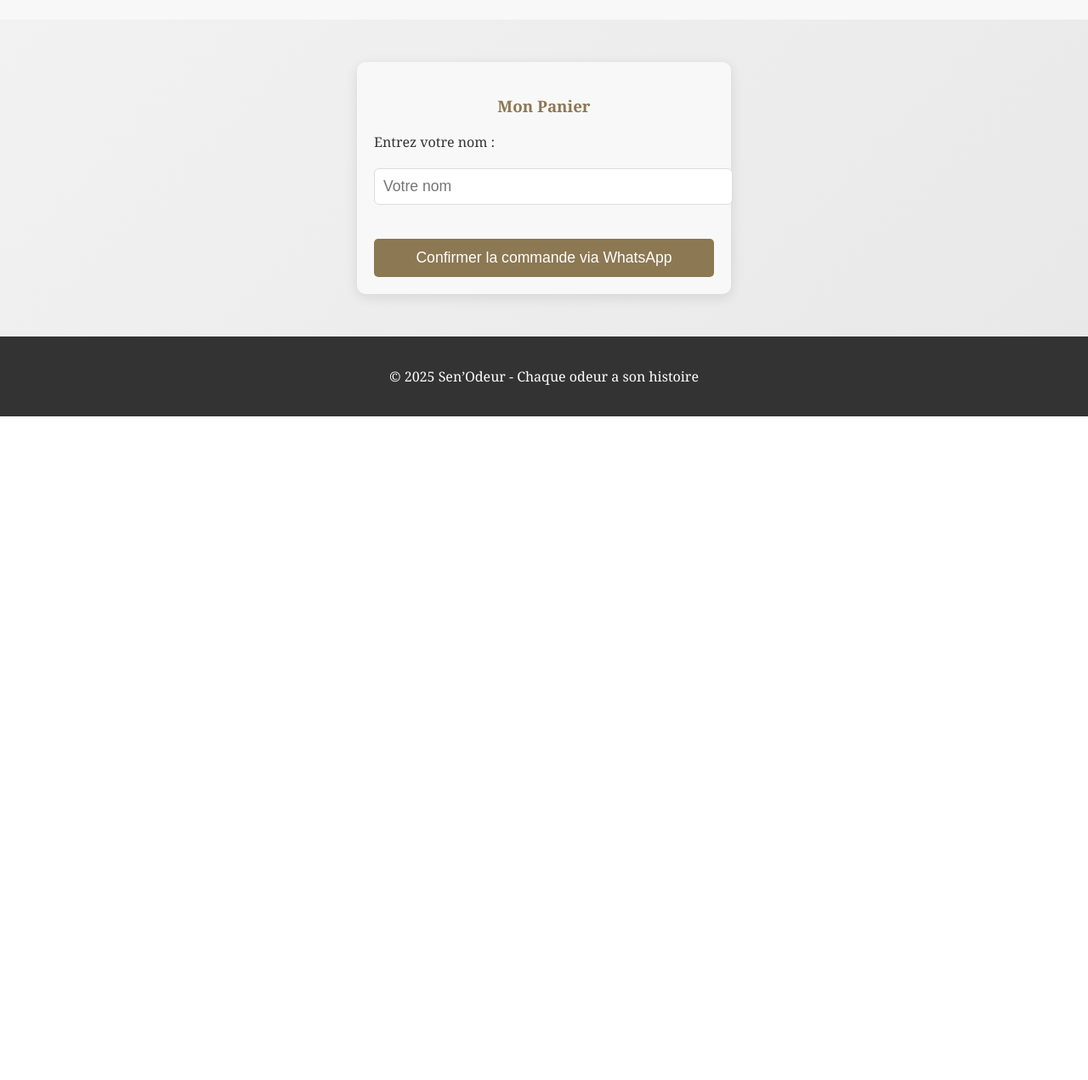
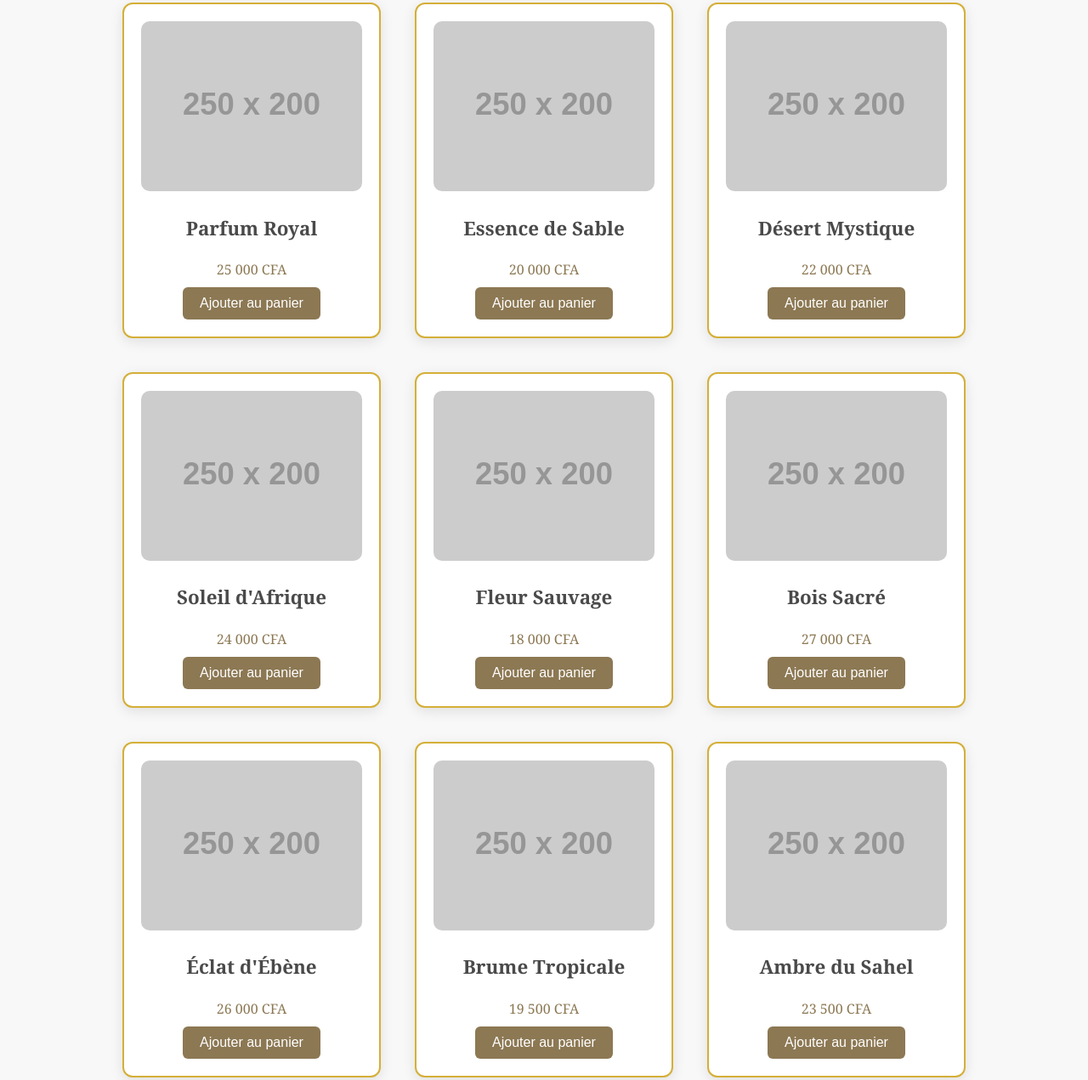
Before and after one commit to alioune2505/sen-odeur, a plain HTML site: page index.html in a window 1280 px wide. Shown: the part 561-1832 px from the top of the page at 85% size. Before the commit the page ends 1051 px from the top, so only its background shows below. Drawn offline with Linux system fonts and the light colour scheme; placeholder pictures from the web are drawn by us.

Commit message:
Update index.html

```diff
--- a/index.html
+++ b/index.html
@@ -162,8 +162,67 @@
     </div>
 
     <div class="product">
-        <!-- Exemples de produits -->
-        <!-- Tes produits ici -->
+        <!-- 10 produits -->
+        <div class="product-card">
+            <img src="https://via.placeholder.com/250x200.png?text=Produit+1" alt="Produit 1">
+            <h3>Parfum Royal</h3>
+            <p>25 000 CFA</p>
+            <button class="button" onclick="addToCart('Parfum Royal', 25000)">Ajouter au panier</button>
+        </div>
+        <div class="product-card">
+            <img src="https://via.placeholder.com/250x200.png?text=Produit+2" alt="Produit 2">
+            <h3>Essence de Sable</h3>
+            <p>20 000 CFA</p>
+            <button class="button" onclick="addToCart('Essence de Sable', 20000)">Ajouter au panier</button>
+        </div>
+        <div class="product-card">
+            <img src="https://via.placeholder.com/250x200.png?text=Produit+3" alt="Produit 3">
+            <h3>Désert Mystique</h3>
+            <p>22 000 CFA</p>
+            <button class="button" onclick="addToCart('Désert Mystique', 22000)">Ajouter au panier</button>
+        </div>
+        <div class="product-card">
+            <img src="https://via.placeholder.com/250x200.png?text=Produit+4" alt="Produit 4">
+            <h3>Soleil d'Afrique</h3>
+            <p>24 000 CFA</p>
+            <button class="button" onclick="addToCart('Soleil d Afrique', 24000)">Ajouter au panier</button>
+        </div>
+        <div class="product-card">
+            <img src="https://via.placeholder.com/250x200.png?text=Produit+5" alt="Produit 5">
+            <h3>Fleur Sauvage</h3>
+            <p>18 000 CFA</p>
+            <button class="button" onclick="addToCart('Fleur Sauvage', 18000)">Ajouter au panier</button>
+        </div>
+        <div class="product-card">
+            <img src="https://via.placeholder.com/250x200.png?text=Produit+6" alt="Produit 6">
+            <h3>Bois Sacré</h3>
+            <p>27 000 CFA</p>
+            <button class="button" onclick="addToCart('Bois Sacré', 27000)">Ajouter au panier</button>
+        </div>
+        <div class="product-card">
+            <img src="https://via.placeholder.com/250x200.png?text=Produit+7" alt="Produit 7">
+            <h3>Éclat d'Ébène</h3>
+            <p>26 000 CFA</p>
+            <button class="button" onclick="addToCart('Éclat d Ébène', 26000)">Ajouter au panier</button>
+        </div>
+        <div class="product-card">
+            <img src="https://via.placeholder.com/250x200.png?text=Produit+8" alt="Produit 8">
+            <h3>Brume Tropicale</h3>
+            <p>19 500 CFA</p>
+            <button class="button" onclick="addToCart('Brume Tropicale', 19500)">Ajouter au panier</button>
+        </div>
+        <div class="product-card">
+            <img src="https://via.placeholder.com/250x200.png?text=Produit+9" alt="Produit 9">
+            <h3>Ambre du Sahel</h3>
+            <p>23 500 CFA</p>
+            <button class="button" onclick="addToCart('Ambre du Sahel', 23500)">Ajouter au panier</button>
+        </div>
+        <div class="product-card">
+            <img src="https://via.placeholder.com/250x200.png?text=Produit+10" alt="Produit 10">
+            <h3>Vent d'Harmattan</h3>
+            <p>21 000 CFA</p>
+            <button class="button" onclick="addToCart('Vent d Harmattan', 21000)">Ajouter au panier</button>
+        </div>
     </div>
 
     <div class="cart" id="cart">
@@ -220,7 +279,6 @@
             var whatsappUrl = "https://wa.me/" + phoneNumber + "?text=" + encodeURIComponent(message);
             window.open(whatsappUrl, "_blank");
 
-            // Affiche un message "Merci" après
             document.getElementById("thankYouMessage").style.display = "block";
         }
     </script>
```
